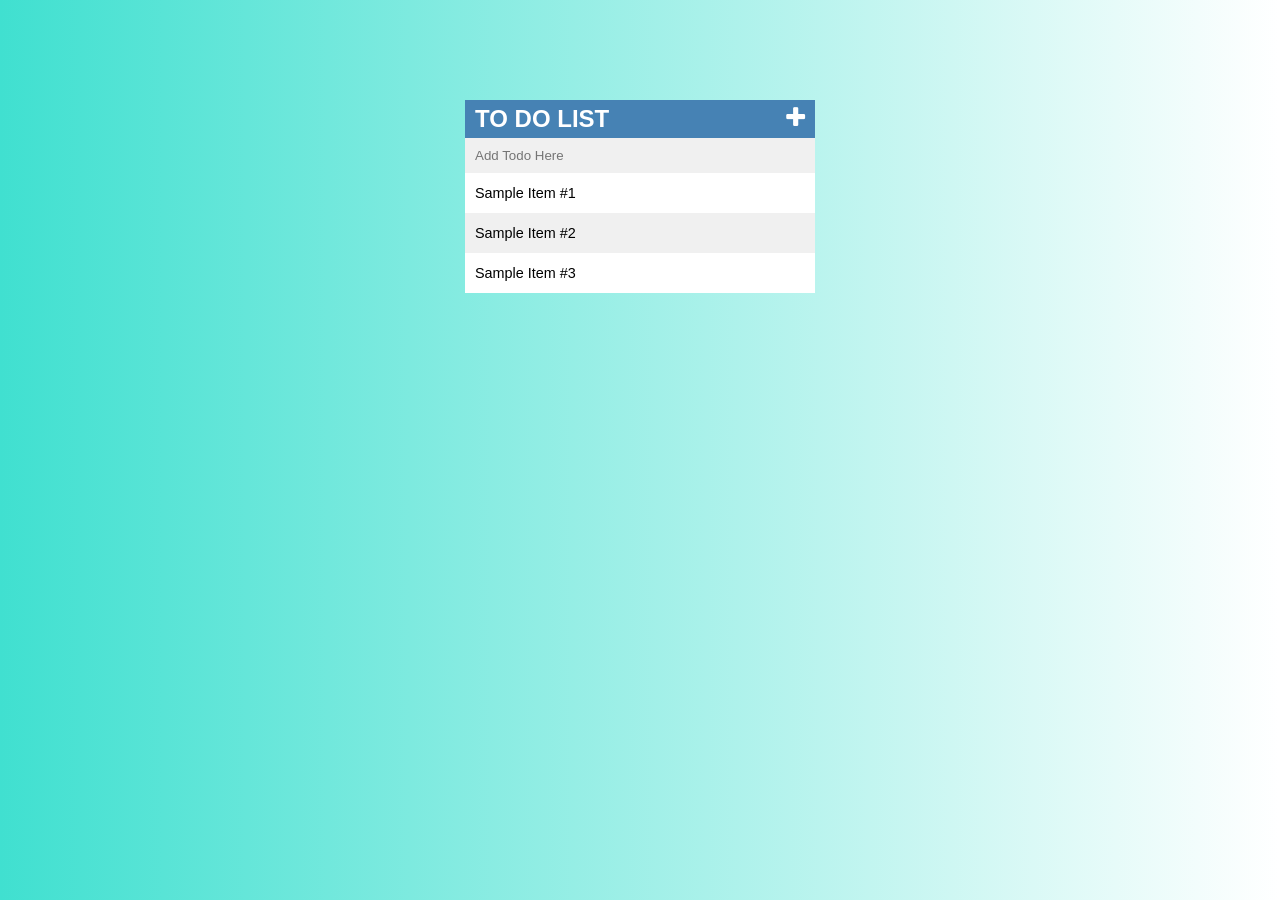
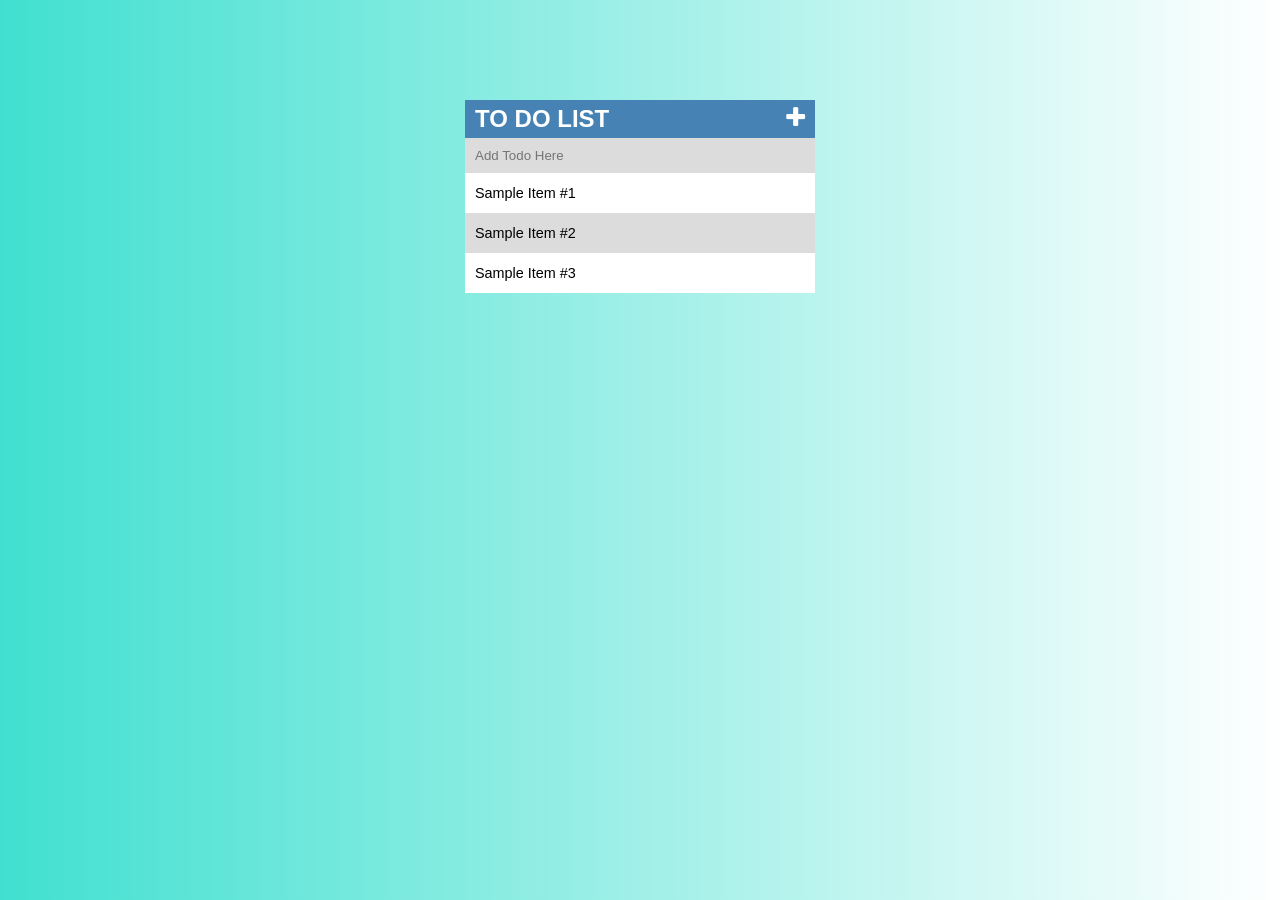
Before and after one commit to cmwilson88/portfolio-firstTodoApp, a plain HTML site: page index.html in a window 1280 px wide. Drawn offline with Linux system fonts and the light colour scheme.

Commit message:
Tweaked background color of even LIs for better visiblity and definition

```diff
--- a/css/style.css
+++ b/css/style.css
@@ -33,7 +33,7 @@ input {
 	box-sizing: border-box;
 	padding: 10px 10px;
 	color: rgb(0, 100, 255);
-	background: rgb(240, 240, 240);
+	background: rgb(220, 220, 220);
 }
 
 input:focus {
@@ -59,7 +59,7 @@ li {
 }
 
 li:nth-of-type(even) {
-	background: rgb(240, 240, 240);
+	background: rgb(220, 220, 220);
 }
 
 span {
```
